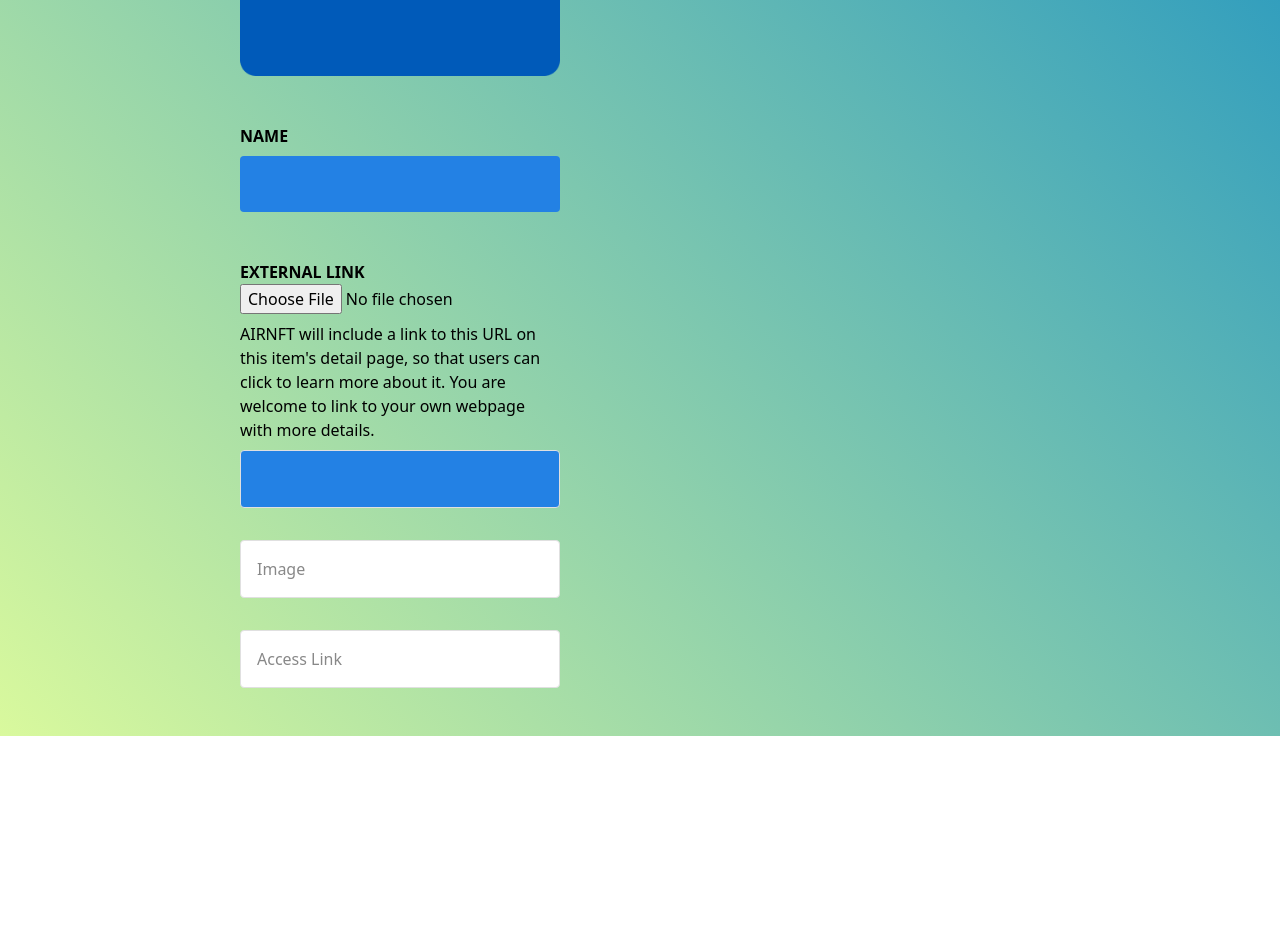
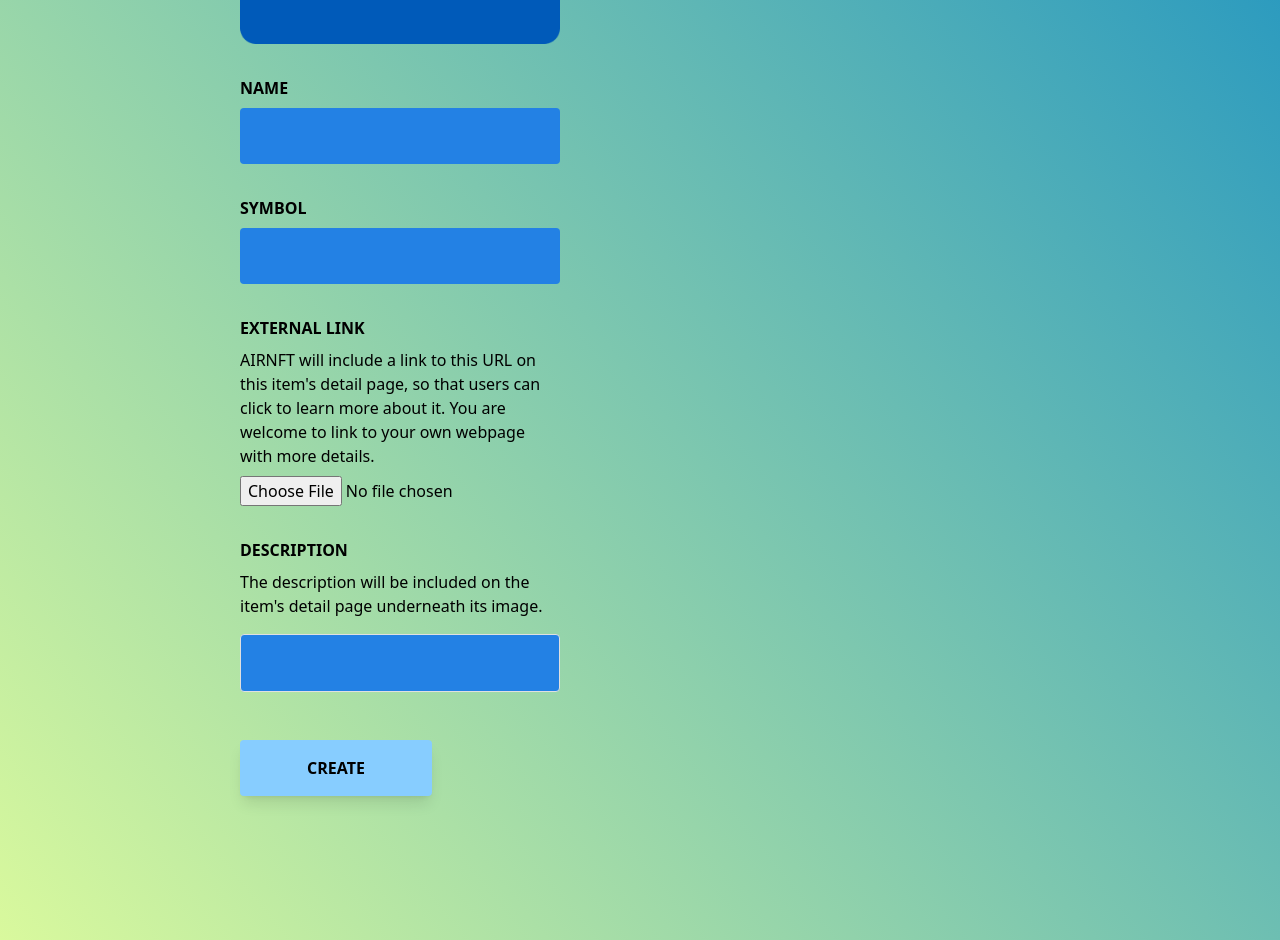
Before and after one commit to EyeRunnMan/ChainlinkS22, a Next.js app in the folder frontend/: page /create in a window 1280 px wide. Shown: the part 620-1560 px from the top of the page. Before the commit the page ends 1356 px from the top, so only its background shows below. Built offline with nearby package versions, Linux system fonts and the light colour scheme; no server answers; what ipfs-http-client, react-moralis would draw is missing.

Commit message:
add symbol field and update create page style

```diff
--- a/frontend/pages/create.js
+++ b/frontend/pages/create.js
@@ -66,7 +66,7 @@ export default function Create() {
       <div className="w-1/4 ml-60 flex flex-col pb-12">
         <h1 className="mt-20 font-bold text-3xl">CREATE NEW ITEM</h1>
         <h4 className="mt-12 font-bold">IMAGE, VIDEO, AUDIO, OR 3D MODEL</h4>
-        <h4 className="w-140 mt-2 mb-8">
+        <h4 className="w-140 mt-2">
           File types supported: JPG, PNG, GIF, SVG, MP4, WEBM, MP3, WAV, OGG,
           GLB, GLTF. Max size: 100 MB
         </h4>
@@ -78,46 +78,47 @@ export default function Create() {
         />
         {!fileUrl && <img src="/uploadimg.png" />}
         {fileUrl && <img className="rounded mt-4" width="350" src={fileUrl} />}
-        <h4 className="mt-12 font-bold">NAME</h4>
+        <h4 className="mt-8 font-bold">NAME</h4>
         <input
-          className="mt-2 border-blue-500 rounded p-4 bg-blue-600"
+          className="mt-2 border-blue-500 rounded p-4 bg-blue-form-field"
           onChange={(e) => {
             updateFormInput({ ...formInput, name: e.target.value });
           }}
         ></input>
-        <h4 className="mt-12 font-bold">EXTERNAL LINK</h4>
+        <h4 className="mt-8 font-bold">SYMBOL</h4>
+        <input
+          className="mt-2 border-blue-500 rounded p-4 bg-blue-form-field"
+          onChange={(e) => {
+            updateFormInput({ ...formInput, symbol: e.target.value });
+          }}
+        ></input>
+        <h4 className="mt-8 font-bold">EXTERNAL LINK</h4>
+        <h4 className="w-140 mt-2 mb-2">
+          AIRNFT will include a link to this URL on this item's detail page, so
+          that users can click to learn more about it. You are welcome to link
+          to your own webpage with more details.
+        </h4>
         <input
           directory=""
           webkitdirectory=""
           type="file"
           onChange={onChange}
         />
+        <h4 className="mt-8 font-bold">DESCRIPTION</h4>
         <h4 className="w-140 mt-2">
-          AIRNFT will include a link to this URL on this item's detail page, so
-          that users can click to learn more about it. You are welcome to link
-          to your own webpage with more details.
+          The description will be included on the item's detail page underneath
+          its image.
         </h4>
-
         <input
-          className="mt-2 border rounded p-4 bg-blue-600"
+          className="mt-4 border rounded p-4 bg-blue-form-field"
           onChange={(e) => {
             updateFormInput({ ...formInput, description: e.target.value });
           }}
         ></input>
-        <input
-          placeholder="Image"
-          className="mt-8 border rounded p-4"
-          onChange={(e) => {
-            updateFormInput({ ...formInput, image: e.target.value });
-          }}
-        ></input>
-        <input
-          placeholder="Access Link"
-          className="mt-8 border rounded p-4"
-          onChange={(e) => {
-            updateFormInput({ ...formInput, accessLink: e.target.value });
-          }}
-        ></input>
+
+        <button className="font-bold mt-12 mb-24 w-48 bg-blue-form-button rounded p-4 shadow-lg">
+          CREATE
+        </button>
       </div>
     </div>
   );
--- a/frontend/tailwind.config.js
+++ b/frontend/tailwind.config.js
@@ -26,7 +26,8 @@ module.exports = {
         blue: {
           400: "#1FA2FE",
           500: "#0D99FC",
-          600: "#2381E4",
+          "form-field": "#2381E4",
+          "form-button": "#87CDFF",
         },
         primary: "#00BED7",
       },
```
